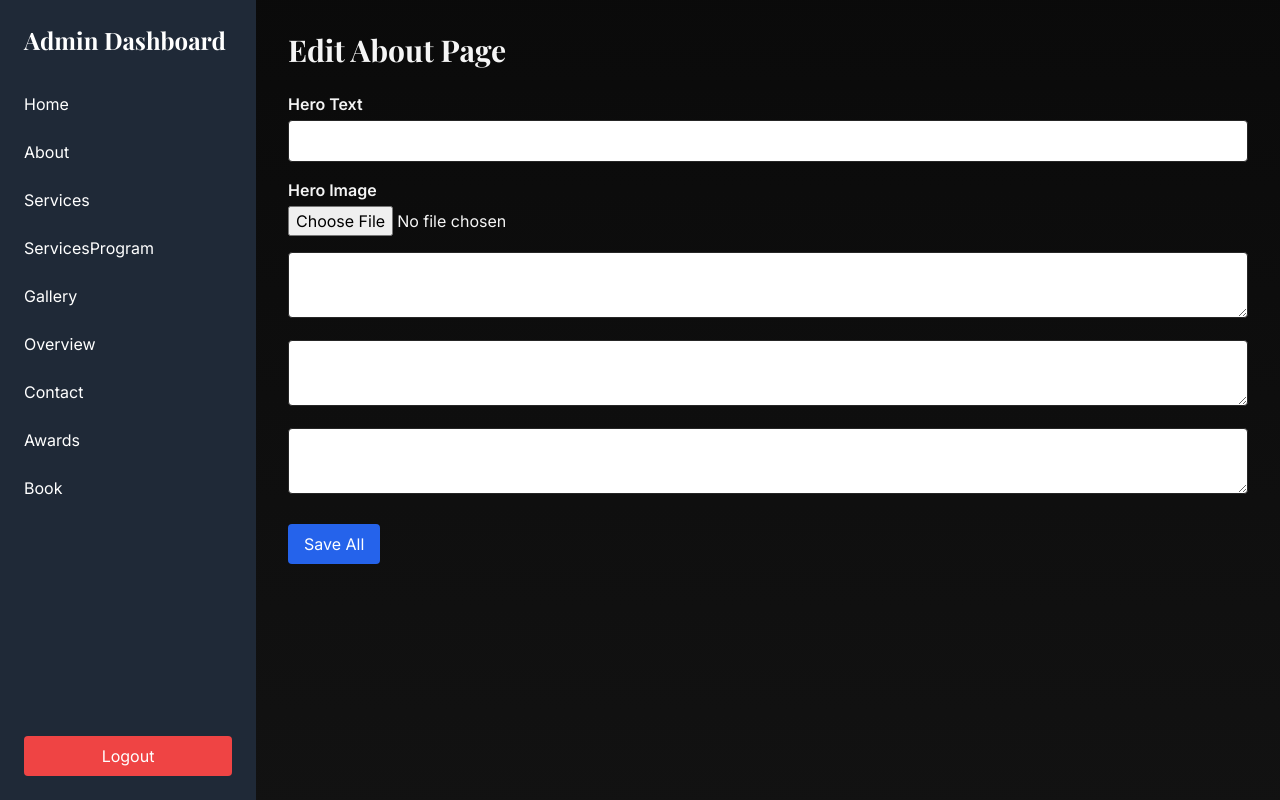
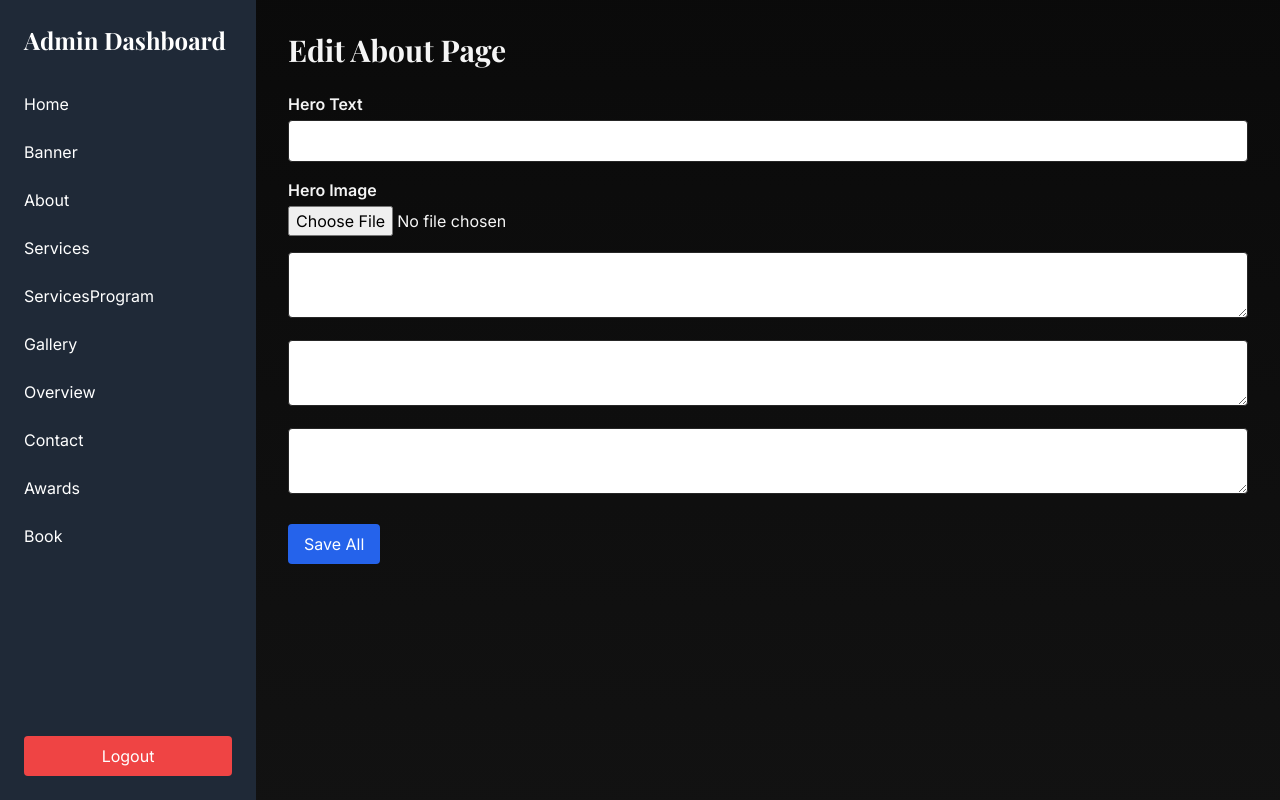
Before and after one commit to Abi-117/marcysAcademy, a React (Vite) app in the folder marcys-premium-academy-main/: page /admin/about in a window 1280 px wide. Built offline with nearby package versions, Linux system fonts and the light colour scheme; no server answers; the HTML template or start-up script is replaced by a standard one; a web font is replaced by a local one.

Commit message:
first commit

```diff
--- a/marcys-premium-academy-main/src/admin/Sidebar.tsx
+++ b/marcys-premium-academy-main/src/admin/Sidebar.tsx
@@ -5,6 +5,7 @@ const Sidebar = () => {
 
   const menuItems = [
     { name: "Home", path: "index" },
+    { name : "Banner", path: "golden-tales"},
     { name: "About", path: "about" },
     { name: "Services", path: "services" },
     { name: "ServicesProgram", path: "program" },
```
